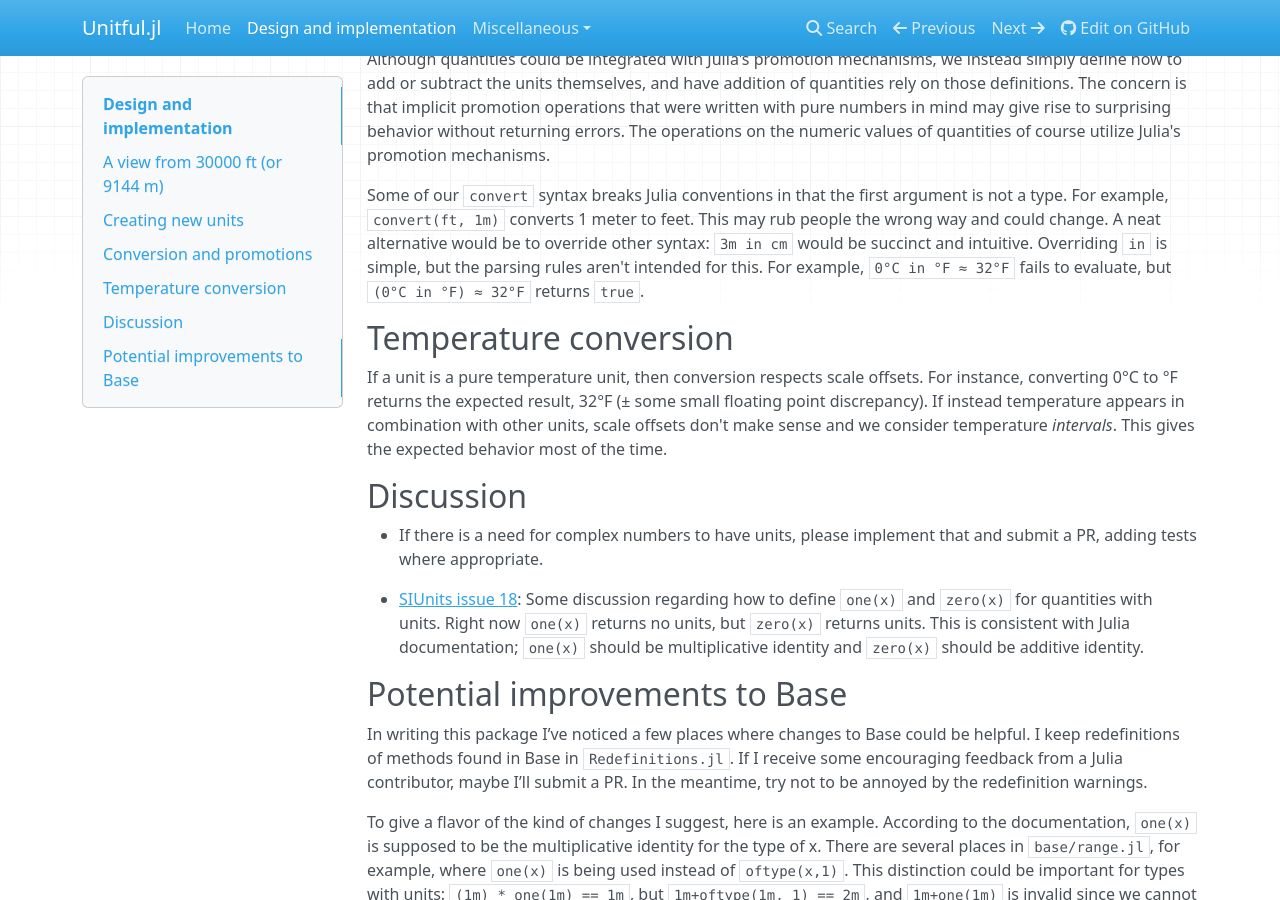
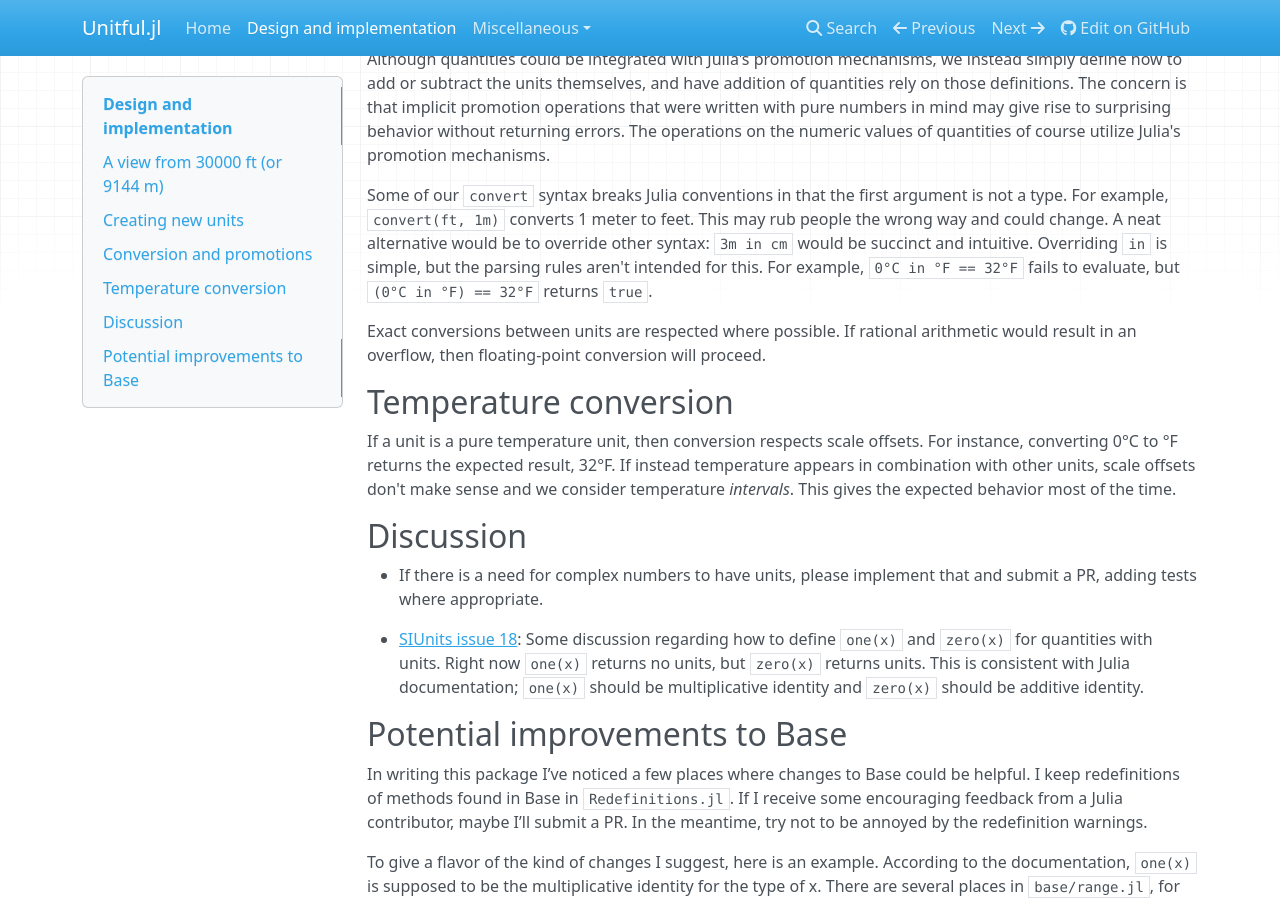
Before and after one commit to PainterQubits/Unitful.jl, an MkDocs documentation site: the page built from docs/implementation.md, in a window 1280 px wide and 900 px high, scrolled down 1203 px. Built offline with MkDocs 1.6.1, drawn with Linux system fonts in a browser that asks for light colours; nearby versions of some CDN libraries; old or Windows-style settings are respelled for this version of MkDocs.

Commit message:
Docs updated

```diff
--- a/docs/implementation.md
+++ b/docs/implementation.md
@@ -77,17 +77,20 @@ argument is not a type. For example, `convert(ft, 1m)` converts 1 meter to feet.
 This may rub people the wrong way and could change. A neat alternative would be
 to override other syntax: `3m in cm` would be succinct and intuitive.
 Overriding `in` is simple, but the parsing rules aren't intended for this.
-For example, `0°C in °F ≈ 32°F` fails to evaluate, but `(0°C in °F) ≈ 32°F`
+For example, `0°C in °F == 32°F` fails to evaluate, but `(0°C in °F) == 32°F`
 returns `true`.
+
+Exact conversions between units are respected where possible. If rational
+arithmetic would result in an overflow, then floating-point conversion will
+proceed.
 
 ## Temperature conversion
 
 If a unit is a pure temperature unit, then conversion respects scale offsets.
-For instance, converting 0°C to °F returns the expected result, 32°F (± some
-small floating point discrepancy). If instead temperature appears in
-combination with other units, scale offsets don't make sense and we
-consider temperature *intervals*. This gives the expected behavior most of the
-time.
+For instance, converting 0°C to °F returns the expected result, 32°F.
+If instead temperature appears in combination with other units,
+scale offsets don't make sense and we consider temperature *intervals*.
+This gives the expected behavior most of the time.
 
 ## Discussion
 
```
Also changed, not shown: docs/index.md (+11 -1 lines).
